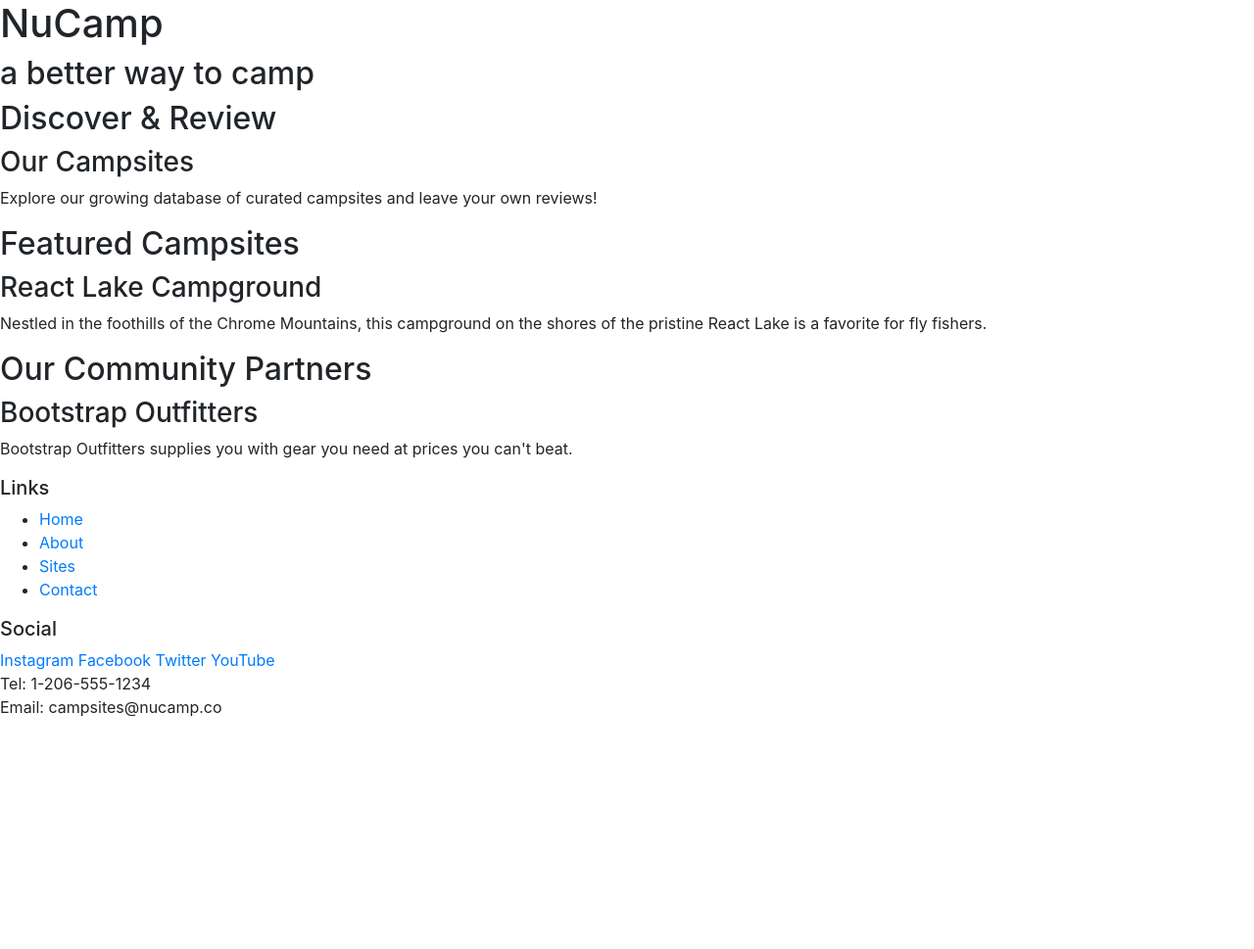
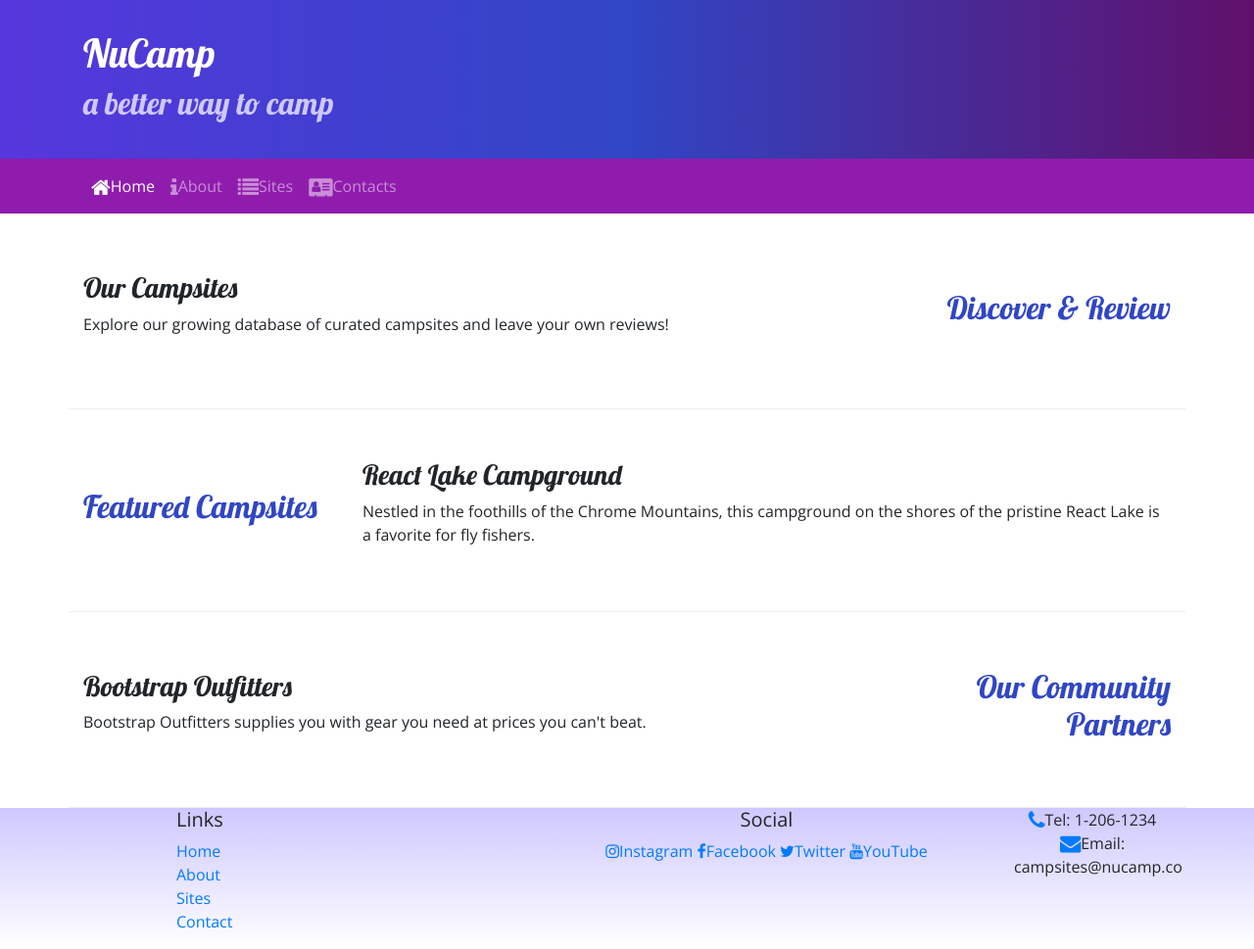
Before and after one commit to joedel23/nucampsite, a website: page index.html in a window 1280 px wide. Shown: the whole page at 98% size. Before the commit the page ends 800 px from the top, so only its background shows below. Drawn offline with nearby package versions, Linux system fonts and the light colour scheme.

Commit message:
Bootstrap Commit

```diff
--- /dev/null
+++ b/css/styles.css
@@ -0,0 +1,32 @@
+body {
+    font-family: "Open Sans", sans-serif;
+}
+h1, h2, h3 {
+    font-family: "Lobster", cursive;
+}
+h2 {
+    color: #3046c5;
+}
+header h2{
+    color:  #cec8ff;
+}
+footer {
+    background-image: linear-gradient(#cec8ff, white);
+    padding: 20px, 0;
+}
+.jumbotron {
+    margin: 0;
+    padding: 30px;
+    background-image: linear-gradient(to right, #5637DD, #3046C5, #60106B);
+    color: white;
+}
+
+.row-content {
+    padding: 50px 0;
+    border-bottom: 1px ridge;
+    min-height: 200px;
+}
+
+.navbar {
+    background-color: #901CAD;
+}
--- a/index.html
+++ b/index.html
@@ -9,56 +9,99 @@
        <!-- Bootstrap CSS -->
        <link rel="stylesheet" href="node_modules/bootstrap/dist/css/bootstrap.min.css" />
 
+       <!-- Additional CSS must be placed after Bootstrap CSS -->
+       <link rel="stylesheet" href="node_modules/font-awesome/css/font-awesome.min.css" />
+       <link rel="stylesheet" href="https://fonts.googleapis.com/css?family=Lobster|Open+Sans" />
+       <link rel="stylesheet" href="css/styles.css" />
+
     <title>NuCamp: A Better Way To Camp</title>
 </head>
 
 <body>
 
-    <header>
-        <div>
+    <header class ="jumbotron jumbotron-fluid">
+        <div class= "container">
+            <div class="row">
+                <div class ="col">
             <h1>NuCamp</h1>
             <h2>a better way to camp</h2>
             </div>
+        </div>
     </header>
 
-    <div>
-        <h2>Discover & Review</h2>
+    <nav class="navbar navbar-expand-sm navbar-dark sticky-top">
+        <div class="container">
+        <button class = "navbar-toggler ml-auto" type="button" data-toggle="collapse"
+        data-target="#nucampNavbar"></button>
+        <div class="collaps navbar-collapse" id="nucampNavbar">
+          <ul class="navbar-nav">
+            <li class="nav-item active"><a class="nav-link" href="#"><i class="fa fa-home fa-lg"></i>Home</a</li>
+            <li class="nav-item"><a class="nav-link" href="aboutus.html"><i class="fa fa-info fa-lg"></i>About</a></li>
+            <li class="nav-item"><a class="nav-link" href="#"><i class="fa fa-list fa-lg"></i>Sites</a></li>
+            <li class="nav-item"><a class="nav-link" href="#"><i class="fa fa-address-card fa-lg"></i>Contacts</a></li>
+         </ul>
+        </div>
+     </div>
+    </nav>
+
+
+<div class="container">
+    <div class = "row row-content align-items-center">
+        <div class = "col-sm-4 order-sm-last col-md-3">
+        <h2 class = "text-sm-right">Discover & Review</h2>
+        </div>
+        <div class = "col">
         <h3>Our Campsites</h3>
-        <p>Explore our growing database of curated campsites and leave your own reviews!</p>
+        <p class="d-none d-sm-block">Explore our growing database of curated campsites and leave your own reviews!</p>
+    </div>
     </div>
 
-    <div>
+    <div class = "row row-content align-items-center">
+        <div class = "col-sm-4 col-md-3">
         <h2>Featured Campsites</h2>
+        </div>
+        <div class = "col">
         <h3>React Lake Campground</h3>
-        <p>Nestled in the foothills of the Chrome Mountains, this campground on the shores of the pristine React Lake is a favorite for fly fishers.</p>
+        <p class="d-none d-sm-block">Nestled in the foothills of the Chrome Mountains, this campground on the shores of the pristine React Lake is a favorite for fly fishers.</p>
+    </div>
 </div>
 
-    <div>
-        <h2>Our Community Partners</h2>
+
+<div class = "row row-content align-items-center">
+    <div class = "col-sm-4 order-sm-last col-md-3">
+        <h2 class = "text-sm-right">Our Community Partners</h2>
+    </div>
+    <div class = "col">
         <h3>Bootstrap Outfitters</h3>
-        <p>Bootstrap Outfitters supplies you with gear you need at prices you can't beat.</p>
+        <p class="d-none d-sm-block">Bootstrap Outfitters supplies you with gear you need at prices you can't beat.</p>
     </div>
-
+  </div>
+</div>
  <footer>
-        <div>
+        <div class ="container">
+            <div class = "row">
+                 <div class = "col-4 col sm-2 offset-1">
                     <h5>Links</h5>
-            <ul>
+                    <ul class = "list-unstyled">
                       <li><a href="#">Home</a></li>
-                <li><a href="#">About</a></li>
+                      <li><a href="aboutus.html">About</a></li>
                       <li><a href="#">Sites</a></li>
                       <li><a href="#">Contact</a></li>
                     </ul>
                 </div>
-        <div>
+                <div class = "col-6 col-sm-5 text-center">
                    <h5>Social</h5>
-            <a href="http://instagram.com/">Instagram</a>
-            <a href="http://facebook.com/">Facebook</a>
-            <a href="http://twitter.com/">Twitter</a>
-            <a href="http://youtube.com/">YouTube</a>
+                     <a href="http://instagram.com/"><i class="fa fa-instagram"></i>Instagram</a>
+                     <a href="http://facebook.com/"><i class="fa fa-facebook"></i>Facebook</a>
+                     <a href="http://twitter.com/"><i class="fa fa-twitter"></i>Twitter</a>
+                     <a href="http://youtube.com/"><i class="fa fa-youtube"></i>YouTube</a>
                  </div>
-        <div>
-            Tel: 1-206-555-1234<br />
-            Email: campsites@nucamp.co
+
+                 <div class ="col sm-4 text-center">
+                    <i class="fa fa-phone fa-lg text-primary"></i>Tel: 1-206-1234 <br />
+                    <i class="fa fa-envelope fa-lg text-primary"></i>Email: campsites@nucamp.co
+                 </div>
+            </div>
       </div>
     </footer>
 <!-- jQuery must come first, then Popper.js, then the Bootstrap JavaScript plugins.-->
--- a/package.json
+++ b/package.json
@@ -15,6 +15,7 @@
   },
   "dependencies": {
     "bootstrap": "^4.5.0",
+    "font-awesome": "^4.7.0",
     "jquery": "^3.5.1",
     "popper.js": "^1.16.1"
   }
```
Also changed, not shown: aboutus.html (added, +118 -0 lines), 1 other file. Lines whose indentation alone changed are shown as unchanged.
